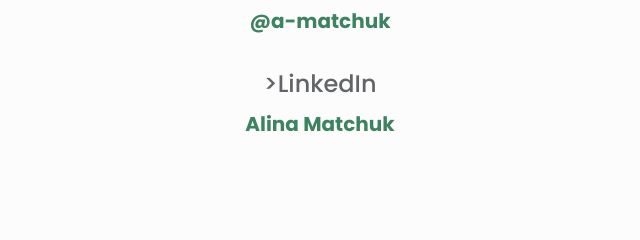
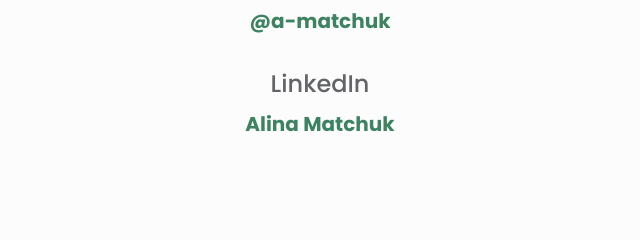
Before and after one commit to a-matchuk/my-portfolio2, a plain HTML site: page contact.html in a window 1280 px wide. Shown: the part 419-659 px from the top of the page, 320-960 px from the left. Drawn offline with nearby package versions, Linux system fonts and the light colour scheme.

Commit message:
Linkedin

```diff
--- a/contact.html
+++ b/contact.html
@@ -80,7 +80,7 @@
             </a>
           </p>
           <br>
-          <h3>>LinkedIn</h3>
+          <h3>LinkedIn</h3>
           <p>
             <a href="https://www.linkedin.com/in/alina-matchuk/" class="email-link" target="_blank">Alina Matchuk</a>
           </p>
```
